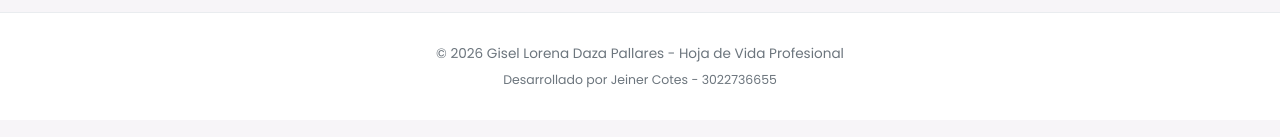
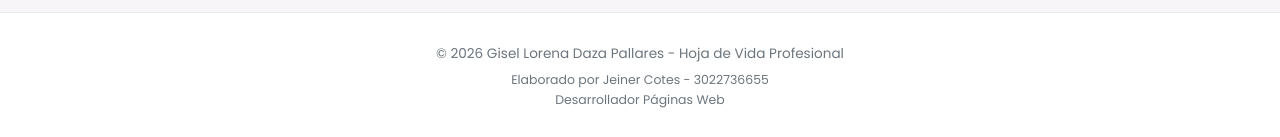
Before and after one commit to jeinercotes/HVGISELDAZA, a plain HTML site: page index.html in a window 1280 px wide. Shown: the part 3564-3701 px from the top of the page. Drawn offline with Linux system fonts and the light colour scheme.

Commit message:
Update footer text in index.html
anexo informacion al footer

```diff
--- a/index.html
+++ b/index.html
@@ -1412,7 +1412,9 @@
         <div class="container">
             <p>© <span id="current-year"></span> Gisel Lorena Daza Pallares - Hoja de Vida Profesional</p>
             <p style="font-size: 0.78rem; margin-top: 5px; color: var(--text-muted);">
-                Desarrollado por Jeiner Cotes - 3022736655
+                Elaborado por Jeiner Cotes - 3022736655
+                <br>
+                Desarrollador Páginas Web
             </p>
         </div>
     </footer>
```
